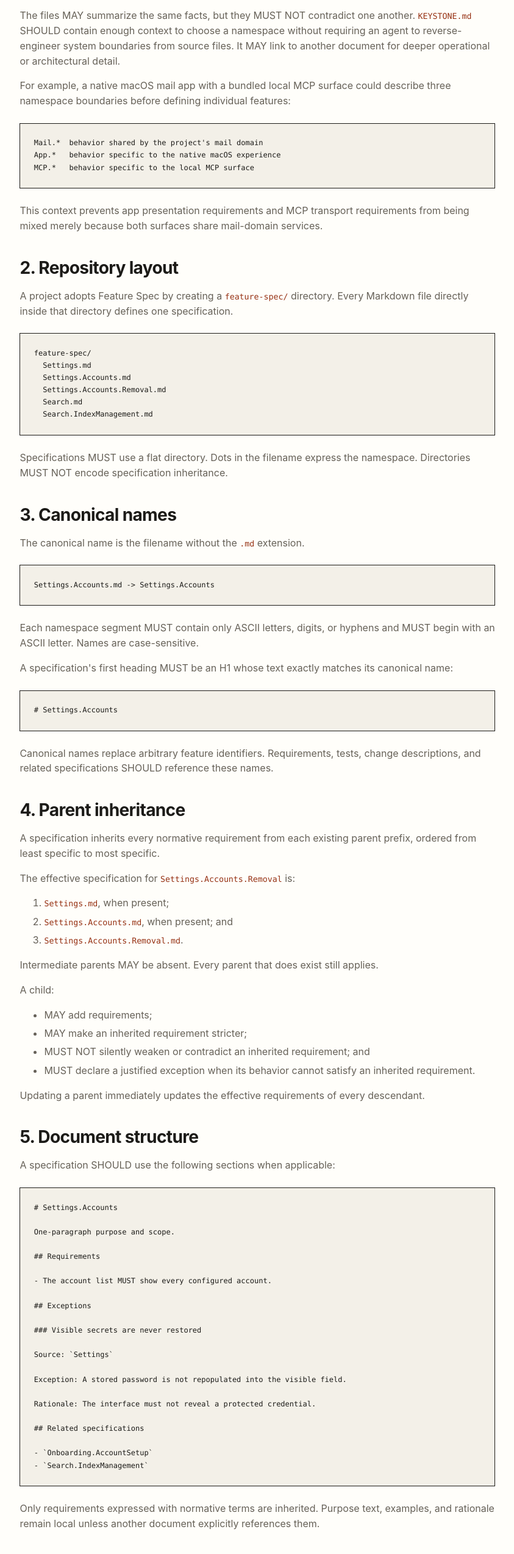
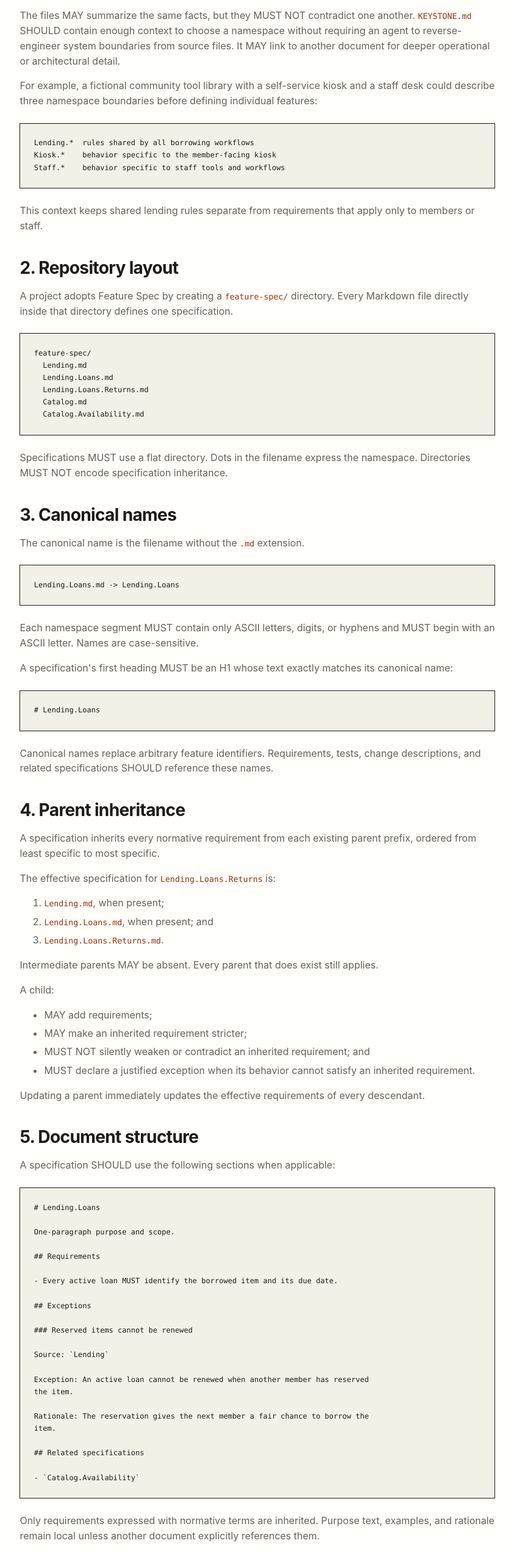
Before and after one commit to MichaelWDanko/keystone-feature-spec, a plain HTML site: page site/specification.html in a window 1280 px wide. Shown: the part 960-3508 px from the top of the page at 61% size, without its empty margins (330-1173 px from the left). Drawn offline with Linux system fonts and the light colour scheme.

Commit message:
docs: Changes example to not reference cove

```diff
--- a/site/specification.html
+++ b/site/specification.html
@@ -69,40 +69,40 @@
             <li><code>KEYSTONE.md</code> contains durable feature context plus instructions for finding and applying essential feature requirements.</li>
           </ul>
           <p>The files MAY summarize the same facts, but they MUST NOT contradict one another. <code>KEYSTONE.md</code> SHOULD contain enough context to choose a namespace without requiring an agent to reverse-engineer system boundaries from source files. It MAY link to another document for deeper operational or architectural detail.</p>
-          <p>For example, a native macOS mail app with a bundled local MCP surface could describe three namespace boundaries before defining individual features:</p>
-          <pre><code>Mail.*  behavior shared by the project&#x27;s mail domain
-App.*   behavior specific to the native macOS experience
-MCP.*   behavior specific to the local MCP surface</code></pre>
-          <p>This context prevents app presentation requirements and MCP transport requirements from being mixed merely because both surfaces share mail-domain services.</p>
+          <p>For example, a fictional community tool library with a self-service kiosk and a staff desk could describe three namespace boundaries before defining individual features:</p>
+          <pre><code>Lending.*  rules shared by all borrowing workflows
+Kiosk.*    behavior specific to the member-facing kiosk
+Staff.*    behavior specific to staff tools and workflows</code></pre>
+          <p>This context keeps shared lending rules separate from requirements that apply only to members or staff.</p>
           </section>
           <section id="2-repository-layout">
           <h2>2. Repository layout</h2>
           <p>A project adopts Feature Spec by creating a <code>feature-spec/</code> directory. Every Markdown file directly inside that directory defines one specification.</p>
           <pre><code>feature-spec/
-  Settings.md
-  Settings.Accounts.md
-  Settings.Accounts.Removal.md
-  Search.md
-  Search.IndexManagement.md</code></pre>
+  Lending.md
+  Lending.Loans.md
+  Lending.Loans.Returns.md
+  Catalog.md
+  Catalog.Availability.md</code></pre>
           <p>Specifications MUST use a flat directory. Dots in the filename express the namespace. Directories MUST NOT encode specification inheritance.</p>
           </section>
           <section id="3-canonical-names">
           <h2>3. Canonical names</h2>
           <p>The canonical name is the filename without the <code>.md</code> extension.</p>
-          <pre><code>Settings.Accounts.md -&gt; Settings.Accounts</code></pre>
+          <pre><code>Lending.Loans.md -&gt; Lending.Loans</code></pre>
           <p>Each namespace segment MUST contain only ASCII letters, digits, or hyphens and MUST begin with an ASCII letter. Names are case-sensitive.</p>
           <p>A specification&#x27;s first heading MUST be an H1 whose text exactly matches its canonical name:</p>
-          <pre><code># Settings.Accounts</code></pre>
+          <pre><code># Lending.Loans</code></pre>
           <p>Canonical names replace arbitrary feature identifiers. Requirements, tests, change descriptions, and related specifications SHOULD reference these names.</p>
           </section>
           <section id="4-parent-inheritance">
           <h2>4. Parent inheritance</h2>
           <p>A specification inherits every normative requirement from each existing parent prefix, ordered from least specific to most specific.</p>
-          <p>The effective specification for <code>Settings.Accounts.Removal</code> is:</p>
+          <p>The effective specification for <code>Lending.Loans.Returns</code> is:</p>
           <ol>
-            <li><code>Settings.md</code>, when present;</li>
-            <li><code>Settings.Accounts.md</code>, when present; and</li>
-            <li><code>Settings.Accounts.Removal.md</code>.</li>
+            <li><code>Lending.md</code>, when present;</li>
+            <li><code>Lending.Loans.md</code>, when present; and</li>
+            <li><code>Lending.Loans.Returns.md</code>.</li>
           </ol>
           <p>Intermediate parents MAY be absent. Every parent that does exist still applies.</p>
           <p>A child:</p>
@@ -117,28 +117,29 @@ MCP.*   behavior specific to the local MCP surface</code></pre>
           <section id="5-document-structure">
           <h2>5. Document structure</h2>
           <p>A specification SHOULD use the following sections when applicable:</p>
-          <pre><code># Settings.Accounts
+          <pre><code># Lending.Loans
 
 One-paragraph purpose and scope.
 
 ## Requirements
 
-- The account list MUST show every configured account.
+- Every active loan MUST identify the borrowed item and its due date.
 
 ## Exceptions
 
-### Visible secrets are never restored
+### Reserved items cannot be renewed
 
-Source: `Settings`
+Source: `Lending`
 
-Exception: A stored password is not repopulated into the visible field.
+Exception: An active loan cannot be renewed when another member has reserved
+the item.
 
-Rationale: The interface must not reveal a protected credential.
+Rationale: The reservation gives the next member a fair chance to borrow the
+item.
 
 ## Related specifications
 
-- `Onboarding.AccountSetup`
-- `Search.IndexManagement`</code></pre>
+- `Catalog.Availability`</code></pre>
           <p>Only requirements expressed with normative terms are inherited. Purpose text, examples, and rationale remain local unless another document explicitly references them.</p>
           </section>
           <section id="6-requirements">
@@ -168,8 +169,8 @@ Rationale: The interface must not reveal a protected credential.
           <section id="9-tests-and-implementation">
           <h2>9. Tests and implementation</h2>
           <p>Tests SHOULD reference the most specific applicable canonical name using a language-appropriate comment or annotation:</p>
-          <pre><code>// Feature-Spec: Settings.Accounts.Removal</code></pre>
-          <pre><code># Feature-Spec: Settings.Accounts.Removal</code></pre>
+          <pre><code>// Feature-Spec: Lending.Loans.Returns</code></pre>
+          <pre><code># Feature-Spec: Lending.Loans.Returns</code></pre>
           <p>Repositories MAY require every specification to have referenced test coverage. A test can reference more than one specification when it provides meaningful evidence for each.</p>
           <p>Source paths and test filenames SHOULD NOT be maintained in the specification as the primary mapping because they change more often than feature intent.</p>
           </section>
```
Also changed, not shown: site/index.html (+27 -28 lines), 12 other files.
